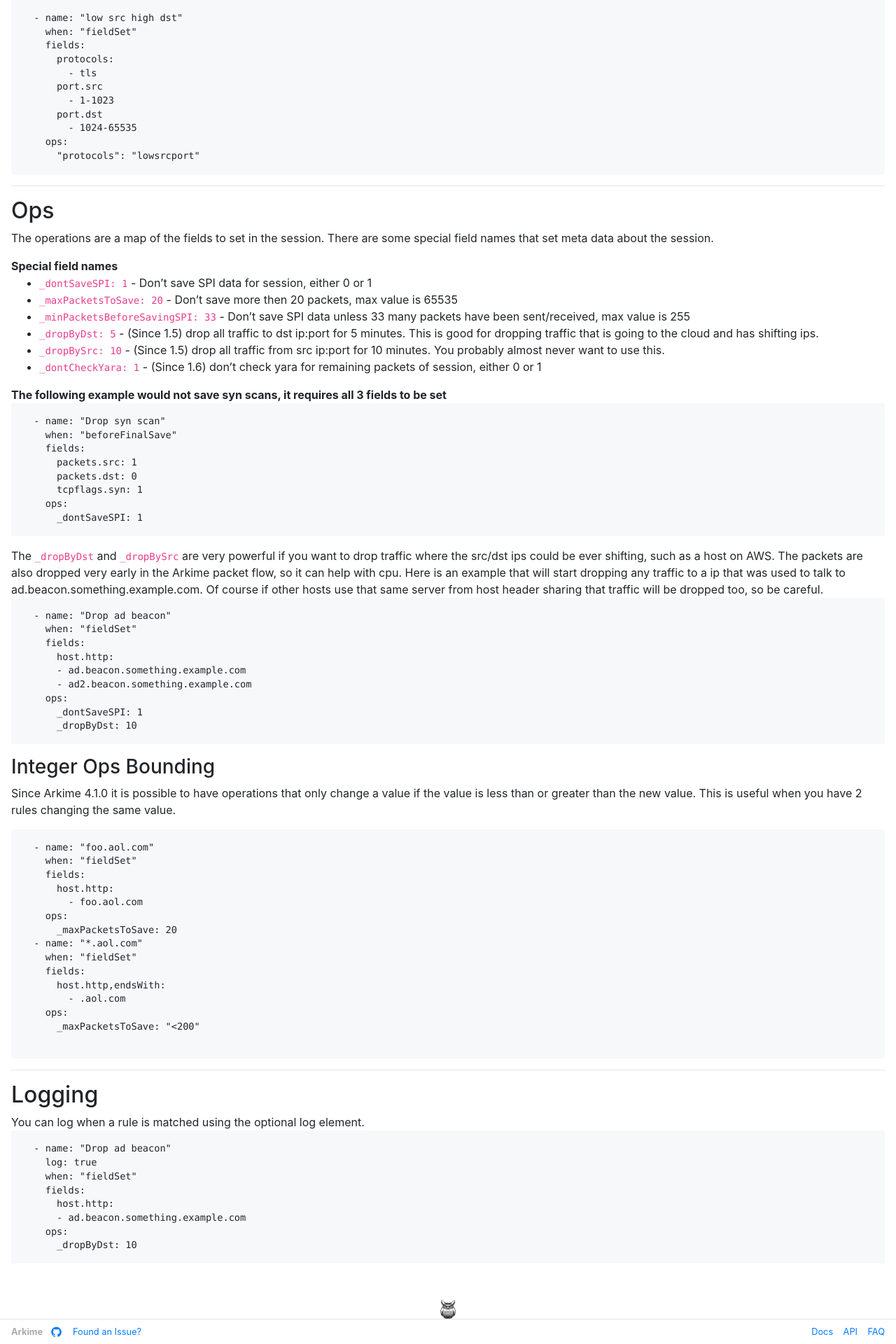
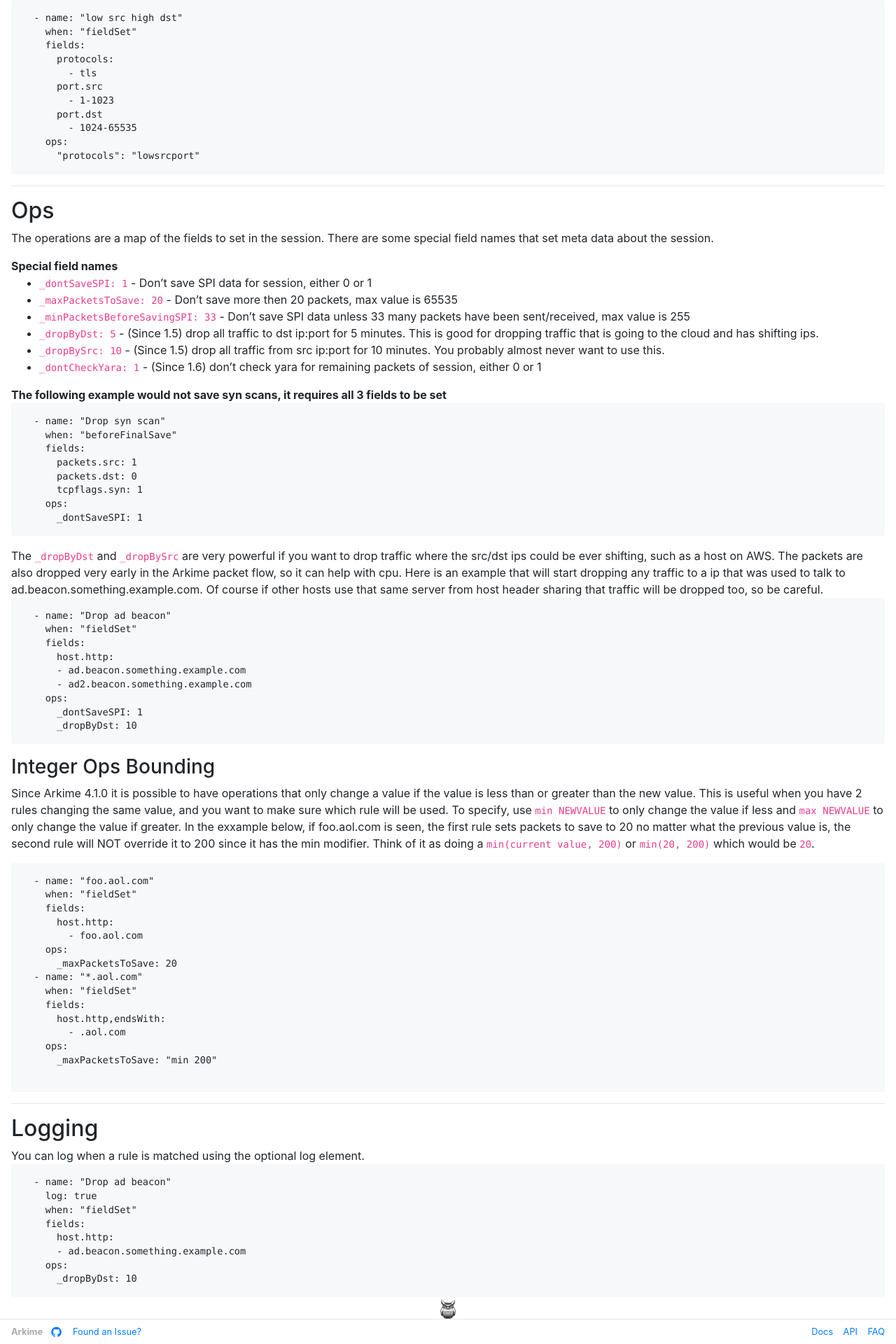
Before and after one commit to arkime/arkimeweb, a Jekyll site: the page built from _wiki/rulesformat.md, in a window 1280 px wide. Shown: the part 2506-4426 px from the top of the page at 70% size. Built offline with Jekyll 4.4.1, drawn with Linux system fonts in a browser that asks for light colours.

Commit message:
use min/max, more text

````diff
--- a/_wiki/rulesformat.md
+++ b/_wiki/rulesformat.md
@@ -201,7 +201,11 @@ Of course if other hosts use that same server from host header sharing that traf
 
 ### Integer Ops Bounding
 
-Since Arkime 4.1.0 it is possible to have operations that only change a value if the value is less than or greater than the new value. This is useful when you have 2 rules changing the same value.
+Since Arkime 4.1.0 it is possible to have operations that only change a value if the value is less than or greater than the new value.
+This is useful when you have 2 rules changing the same value, and you want to make sure which rule will be used.
+To specify, use `min NEWVALUE` to only change the value if less and `max NEWVALUE` to only change the value if greater.
+In the exxample below, if foo.aol.com is seen, the first rule sets packets to save to 20 no matter what the previous value is, the second rule will NOT override it to 200 since it has the min modifier.
+Think of it as doing a `min(current value, 200)` or `min(20, 200)` which would be `20`.
 
 ```
   - name: "foo.aol.com"
@@ -217,7 +221,7 @@ Since Arkime 4.1.0 it is possible to have operations that only change a value if
       host.http,endsWith:
         - .aol.com
     ops:
-      _maxPacketsToSave: "<200"
+      _maxPacketsToSave: "min 200"
 
 ```
 
````
